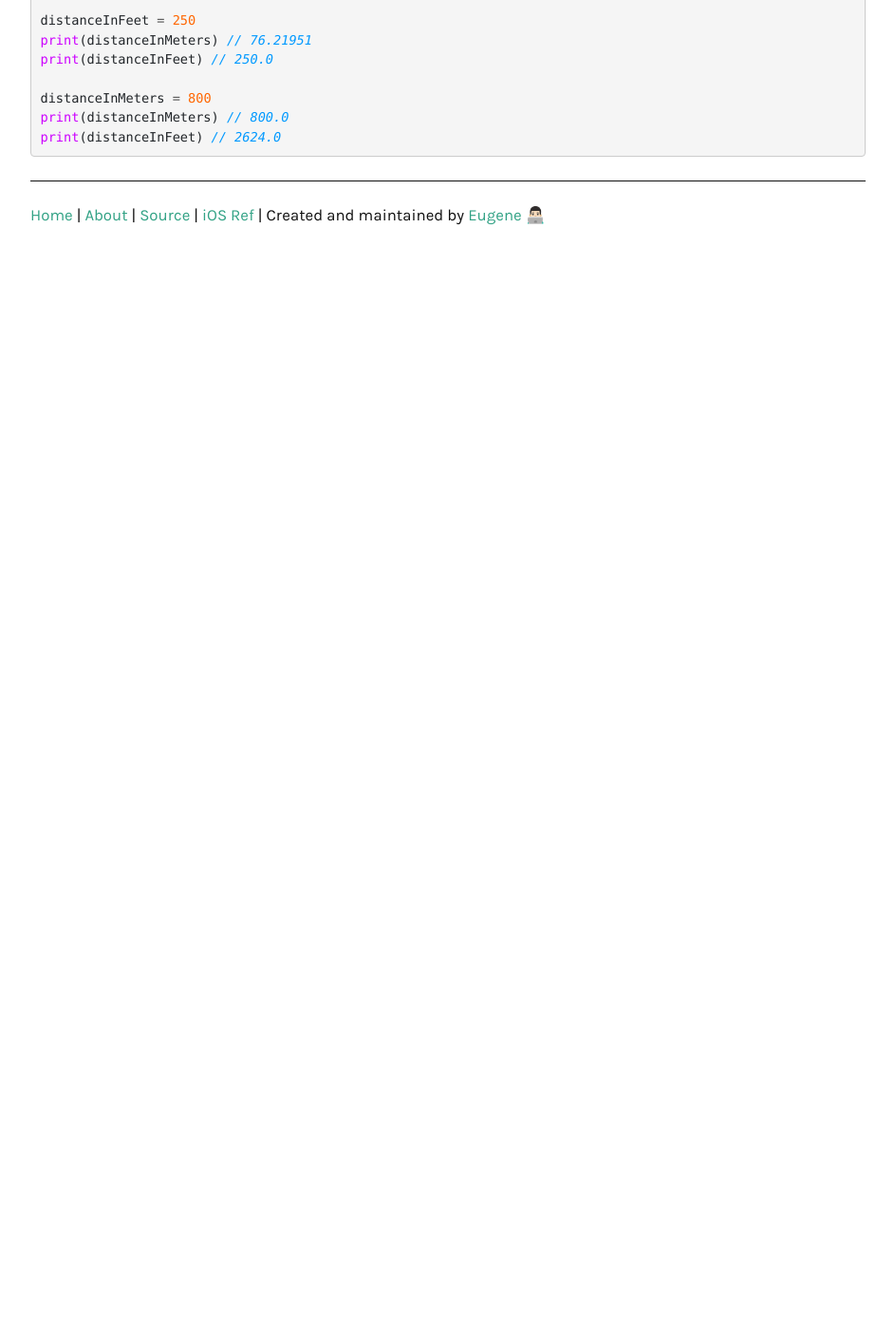
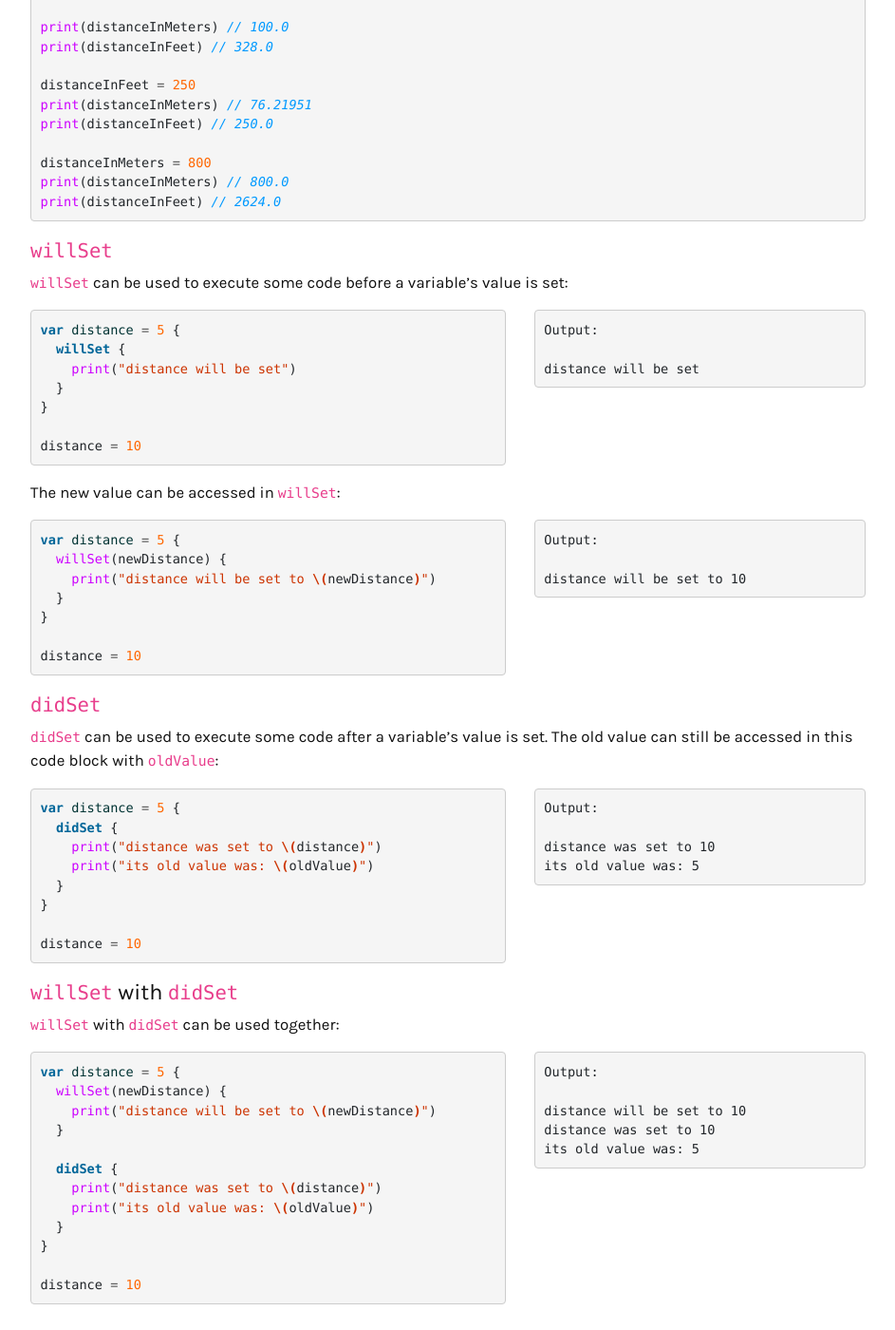
Before and after one commit to ebelinski/swiftly, a Jekyll site: the page built from variables.md, in a window 1280 px wide and 1400 px high, scrolled down 2177 px. Shown: the whole window at 95% size, without its empty margins (168-1111 px from the left). Built offline with Jekyll 4.4.1, drawn with Linux system fonts in a browser that asks for light colours; comment, search, counter and statistics services are not loaded; before the commit the page ends 2440 px from its top, so only the background shows below that; some of the changed text lies outside the part shown.

Commit message:
added willSet, didSet to variables page

````diff
--- a/variables.md
+++ b/variables.md
@@ -15,6 +15,7 @@ redirect_from:
   - /get/
   - /set/
 ---
+{::options parse_block_html="true" /}
 
 **Variables and constants** are used to hold pieces of data. Variables can change over time (mutable), while constants must stay the same (immutable). The word "variables" is usually used to describe both variables and constants. Variables that belong to a [struct](/structs-and-classes), [class](/structs-and-classes), or [enum](/enums) are [properties](/properties).
 
@@ -124,3 +125,114 @@ distanceInMeters = 800
 print(distanceInMeters) // 800.0
 print(distanceInFeet) // 2624.0
 ```
+
+### `willSet`
+
+`willSet` can be used to execute some code before a variable's value is set:
+
+{% include opencol.html size=7 newrow=true %}
+
+```swift
+var distance = 5 {
+  willSet {
+    print("distance will be set")
+  }
+}
+
+distance = 10
+```
+
+{% include closecol.html %}{% include opencol.html size=5 %}
+
+```
+Output:
+
+distance will be set
+```
+
+{% include closecol.html closerow=true %}
+
+The new value can be accessed in `willSet`:
+
+{% include opencol.html size=7 newrow=true %}
+
+```swift
+var distance = 5 {
+  willSet(newDistance) {
+    print("distance will be set to \(newDistance)")
+  }
+}
+
+distance = 10
+```
+
+{% include closecol.html %}{% include opencol.html size=5 %}
+
+```
+Output:
+
+distance will be set to 10
+```
+
+{% include closecol.html closerow=true %}
+
+### `didSet`
+
+`didSet` can be used to execute some code after a variable's value is set. The old value can still be accessed in this code block with `oldValue`:
+
+{% include opencol.html size=7 newrow=true %}
+
+```swift
+var distance = 5 {
+  didSet {
+    print("distance was set to \(distance)")
+    print("its old value was: \(oldValue)")
+  }
+}
+
+distance = 10
+```
+
+{% include closecol.html %}{% include opencol.html size=5 %}
+
+```
+Output:
+
+distance was set to 10
+its old value was: 5
+```
+
+{% include closecol.html closerow=true %}
+
+### `willSet` with `didSet`
+
+`willSet` with `didSet` can be used together:
+
+{% include opencol.html size=7 newrow=true %}
+
+```swift
+var distance = 5 {
+  willSet(newDistance) {
+    print("distance will be set to \(newDistance)")
+  }
+
+  didSet {
+    print("distance was set to \(distance)")
+    print("its old value was: \(oldValue)")
+  }
+}
+
+distance = 10
+```
+
+{% include closecol.html %}{% include opencol.html size=5 %}
+
+```
+Output:
+
+distance will be set to 10
+distance was set to 10
+its old value was: 5
+```
+
+{% include closecol.html closerow=true %}
````
